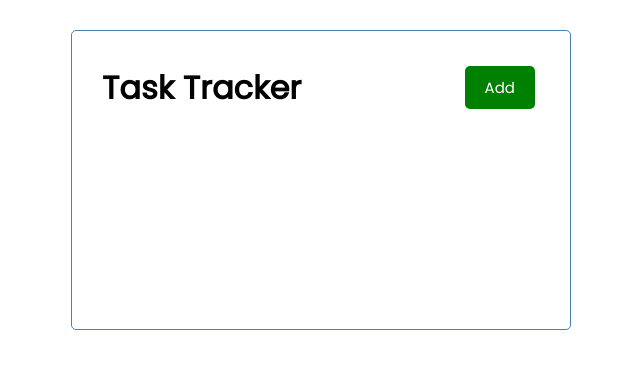
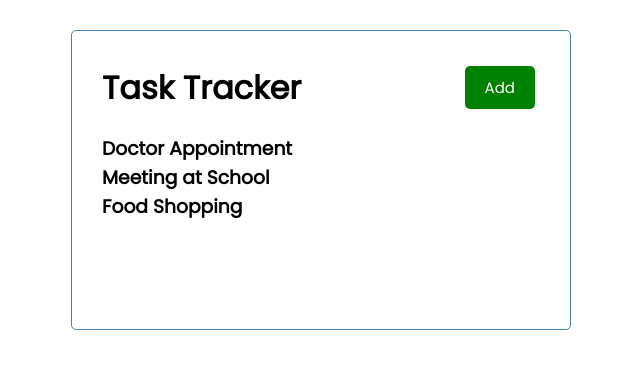
Before and after one commit to kosmineOdiseja/react-task-tracker, a React (Create React App) app: page / in a window 1280 px wide. Shown: the top 368 px of the page, without its empty margins (319-959 px from the left). Built offline with nearby package versions, Linux system fonts and the light colour scheme.

Commit message:
fixed useState

```diff
--- a/src/App.js
+++ b/src/App.js
@@ -1,9 +1,11 @@
 import Header from './components/Header'
 import Tasks from './components/Tasks'
+
 const App = () => {
   return (
     <div className="container">
       <Header></Header>
+      <Tasks/>
     </div>
   )
 }
```
